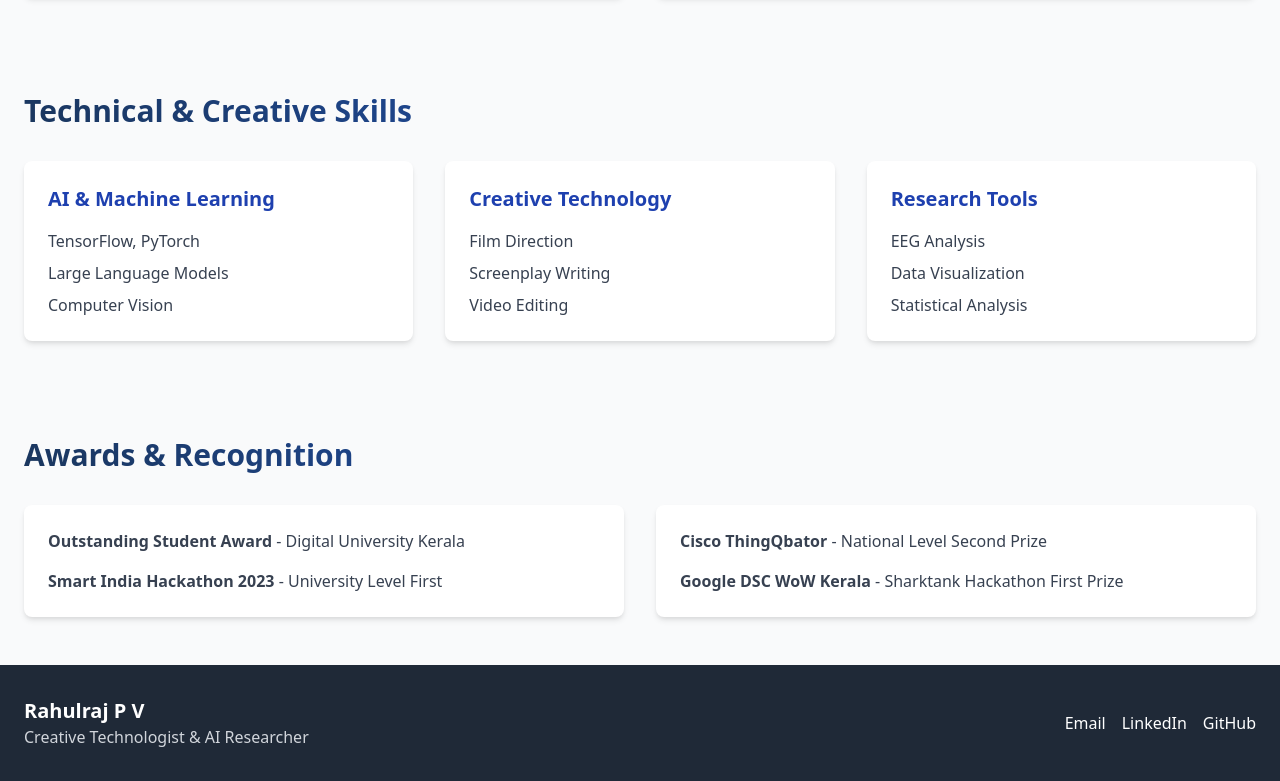
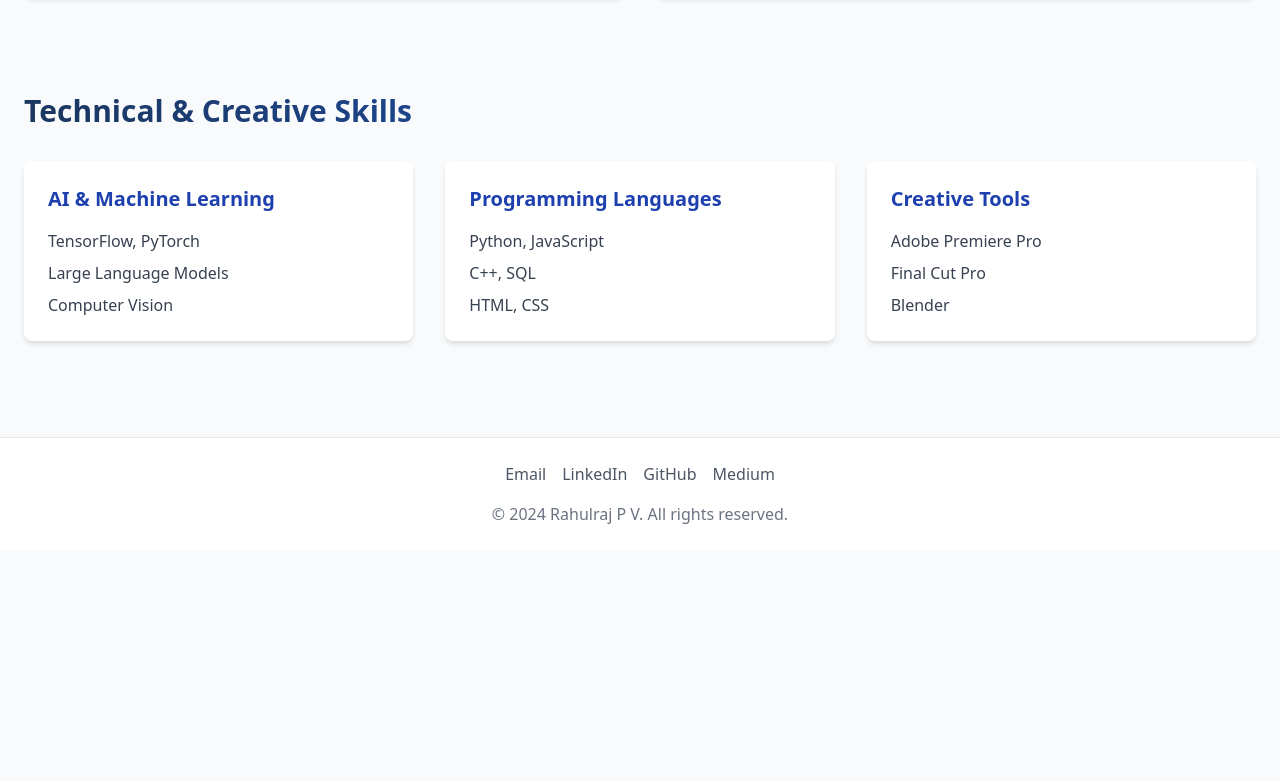
Before and after one commit to rahulrajpv/Resume.io, a plain HTML site: page index.html in a window 1280 px wide. Shown: the part 1402-2183 px from the top of the page. After the commit the page ends 1952 px from the top, so only its background shows below. Drawn offline with nearby package versions, Linux system fonts and the light colour scheme.

Commit message:
Update index.html

```diff
--- a/index.html
+++ b/index.html
@@ -125,66 +125,39 @@
                 </ul>
             </div>
             <div class="bg-white p-6 rounded-lg shadow-md">
-                <h3 class="text-xl font-bold text-blue-800">Creative Technology</h3>
+                <h3 class="text-xl font-bold text-blue-800">Programming Languages</h3>
                 <ul class="mt-4 space-y-2">
-                    <li class="text-gray-700">Film Direction</li>
-                    <li class="text-gray-700">Screenplay Writing</li>
-                    <li class="text-gray-700">Video Editing</li>
+                    <li class="text-gray-700">Python, JavaScript</li>
+                    <li class="text-gray-700">C++, SQL</li>
+                    <li class="text-gray-700">HTML, CSS</li>
                 </ul>
             </div>
             <div class="bg-white p-6 rounded-lg shadow-md">
-                <h3 class="text-xl font-bold text-blue-800">Research Tools</h3>
+                <h3 class="text-xl font-bold text-blue-800">Creative Tools</h3>
                 <ul class="mt-4 space-y-2">
-                    <li class="text-gray-700">EEG Analysis</li>
-                    <li class="text-gray-700">Data Visualization</li>
-                    <li class="text-gray-700">Statistical Analysis</li>
+                    <li class="text-gray-700">Adobe Premiere Pro</li>
+                    <li class="text-gray-700">Final Cut Pro</li>
+                    <li class="text-gray-700">Blender</li>
                 </ul>
             </div>
         </div>
     </section>
 
-    <!-- Awards -->
-    <section class="container mx-auto px-6 py-12">
-        <h2 class="text-3xl font-bold mb-8 gradient-text">Awards & Recognition</h2>
-        <div class="grid md:grid-cols-2 gap-8">
-            <div class="bg-white p-6 rounded-lg shadow-md">
-                <ul class="space-y-4">
-                    <li class="text-gray-700">
-                        <span class="font-semibold">Outstanding Student Award</span> - Digital University Kerala
-                    </li>
-                    <li class="text-gray-700">
-                        <span class="font-semibold">Smart India Hackathon 2023</span> - University Level First
-                    </li>
-                </ul>
+    <!-- Footer Section -->
+    <footer class="bg-white border-t mt-12 py-6">
+        <div class="container mx-auto px-6 text-center">
+            <div class="flex justify-center space-x-4 mb-4">
+                <a href="mailto:rahulraj.cs22@duk.ac.in" class="text-gray-600 hover:text-gray-800">Email</a>
+                <a href="https://linkedin.com/in/rahulrajpvr7d" class="text-gray-600 hover:text-gray-800">LinkedIn</a>
+                <a href="https://github.com/iamr7d" class="text-gray-600 hover:text-gray-800">GitHub</a>
+                <a href="https://medium.com/@rahulrajpvr7d" class="text-gray-600 hover:text-gray-800">Medium</a>
             </div>
-            <div class="bg-white p-6 rounded-lg shadow-md">
-                <ul class="space-y-4">
-                    <li class="text-gray-700">
-                        <span class="font-semibold">Cisco ThingQbator</span> - National Level Second Prize
-                    </li>
-                    <li class="text-gray-700">
-                        <span class="font-semibold">Google DSC WoW Kerala</span> - Sharktank Hackathon First Prize
-                    </li>
-                </ul>
-            </div>
-        </div>
-    </section>
-
-    <!-- Footer -->
-    <footer class="bg-gray-800 text-white py-8">
-        <div class="container mx-auto px-6">
-            <div class="flex flex-col md:flex-row justify-between items-center">
-                <div class="mb-4 md:mb-0">
-                    <h3 class="text-xl font-bold">Rahulraj P V</h3>
-                    <p class="text-gray-300">Creative Technologist & AI Researcher</p>
-                </div>
-                <div class="flex space-x-4">
-                    <a href="mailto:rahulraj.cs22@duk.ac.in" class="hover:text-blue-400">Email</a>
-                    <a href="https://linkedin.com/in/rahulrajpvr7d" class="hover:text-blue-400">LinkedIn</a>
-                    <a href="https://github.com/iamr7d" class="hover:text-blue-400">GitHub</a>
-                </div>
-            </div>
+            <p class="text-gray-500">&copy; 2024 Rahulraj P V. All rights reserved.</p>
         </div>
     </footer>
+
+    <script>
+        // Optional JavaScript can be added here
+    </script>
 </body>
 </html>
```
